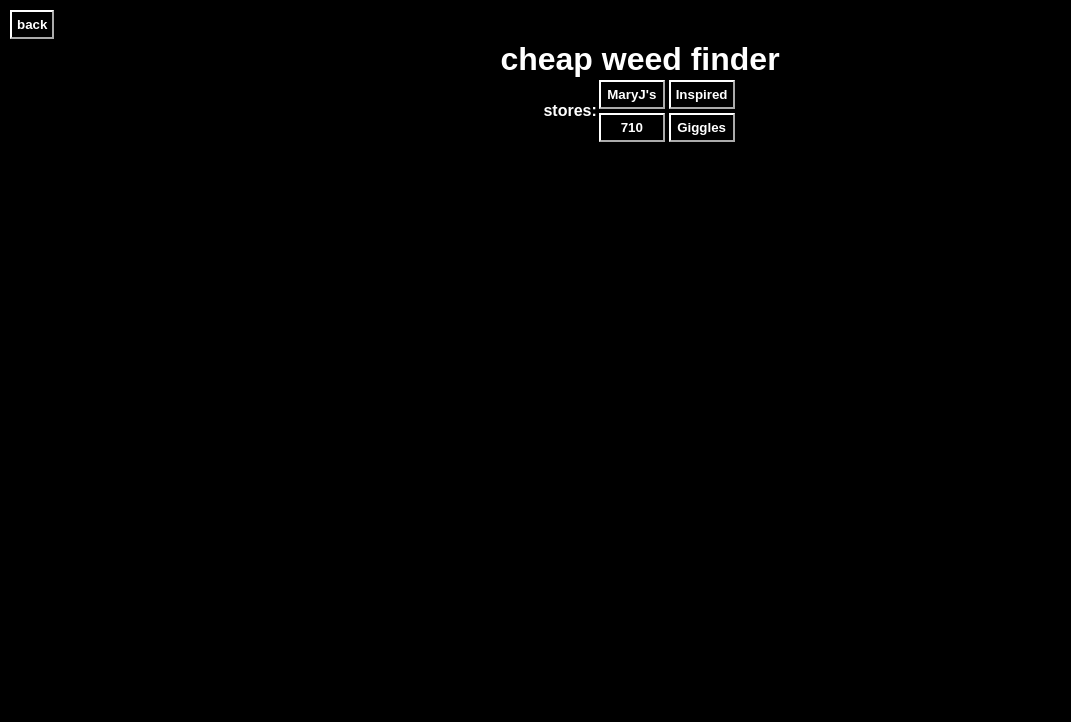
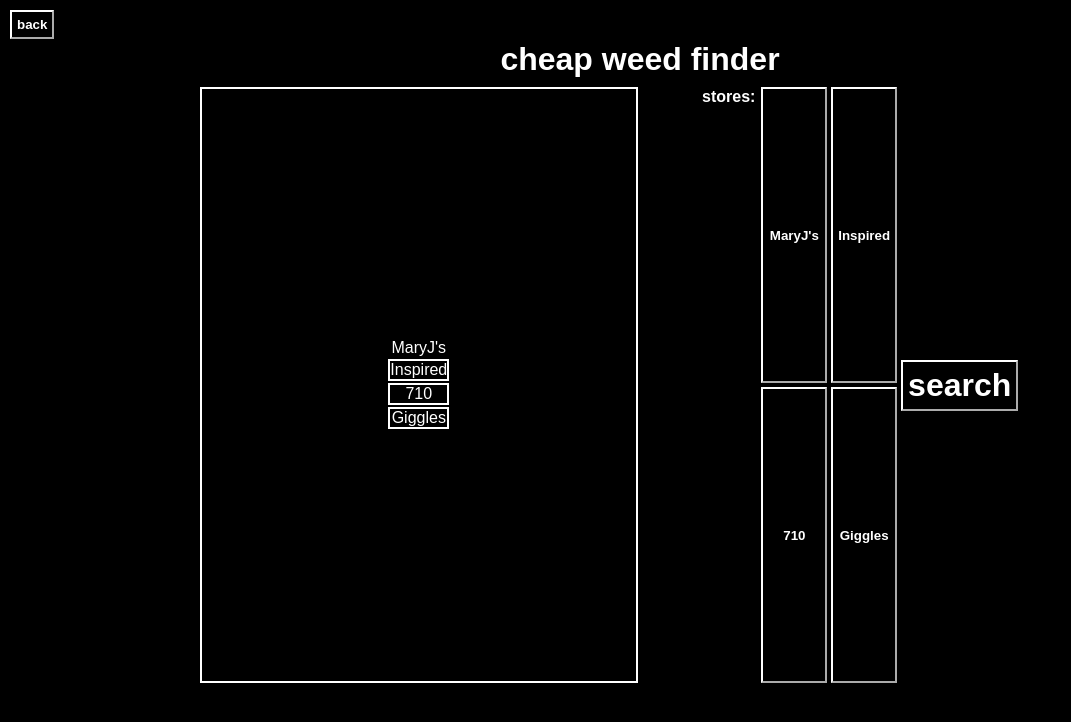
Before and after one commit to cat-thats-fat/cat-thats-fat, a Django app: page /cwf/ in a window 1280 px wide. Shown: the top 722 px of the page, without its empty margins (0-1071 px from the left). Run offline with Django 4.2, Linux system fonts and the light colour scheme.

Commit message:
Almost done cwf page
need to:
find what info will be printed
what format will it be presented
how to call and display

```diff
--- a/cwf/static/cwf/main.css
+++ b/cwf/static/cwf/main.css
@@ -9,14 +9,6 @@ body {
     align-items: stretch;
     background: #000000;
     color: #ffffff;
-
-}
-
-
-header {
-    display: flex;
-    justify-content: flex-start;
-    align-items: center;
 
 }
 
@@ -76,18 +68,63 @@ button {
 
 p {
     font-weight: bold;
-    text-align: center;
     outline: none;
+    vertical-align: top;
+    display: inline-block;
+    margin: 0;
+    padding-top: 3px;
+}
+
+.storetext {
+    vertical-align: top;
+    padding-right: 2px;
+
 }
 
 .controls {
     display: flex;
     flex-direction: row;
     justify-content: center;
-    align-items: center;
+
 }
 
 .buttons {
     display: grid;
     grid-template-columns: repeat(2, 1fr);
+    padding-left: 2px;
 }
+
+.output {
+    display: flex;
+    flex-direction: column;
+    justify-content: center;
+    align-items: center;
+}
+
+#square {
+    width: 70%;
+    height: 600px;
+    margin: 2px;
+    padding: 5px;
+    display: grid;
+    grid-template-columns: repeat(2, 1fr);
+}
+
+.searchBTN {
+    font-size: 2em;
+}
+
+.search {
+    display: flex;
+    align-items: center;
+}
+
+.outbox {
+    display: flex;
+    flex-direction: column;
+    border: 2px solid #ffffff;
+    display: flex;
+    align-items: center;
+    margin: 2px;
+    justify-content: center;
+}
--- a/cwf/templates/cwf/cwf.html
+++ b/cwf/templates/cwf/cwf.html
@@ -19,15 +19,31 @@
 	<div class="container">
 		<h1>cheap weed finder</h1>
 		<div class = "output">
+			<div id = "square">
+				<div id = "maryj" class = "outbox">
+					<div class = "storename"> MaryJ's </div>
+					<div class = offers">
+						<div id ""
+					 </div>
 
+				</div>
+				<div id = "inspired" class = "outbox"> Inspired </div>
+				<div id = "710" class = "outbox"> 710 </div>
+				<div id = "giggles" class = "outbox"> Giggles </div>
+			</div>
 		</div>
 		<div class = "controls">
-			<p>stores:</p>
+			<div class = "storetext">
+				<p>stores: </p>
+			</div>
 			<div class = "buttons">
-				<button type>MaryJ's</button>
-				<button type>Inspired</button>
-				<button type>710</button>
-				<button type>Giggles</button>
+				<button type = "button">MaryJ's</button>
+				<button type = "button">Inspired</button>
+				<button type = "button">710</button>
+				<button type = "button">Giggles</button>
+			</div>
+			<div class = "search">
+				<button type = "button" class = "searchBTN">search</button>
 			</div>
 		</div>
 	</div>
```
